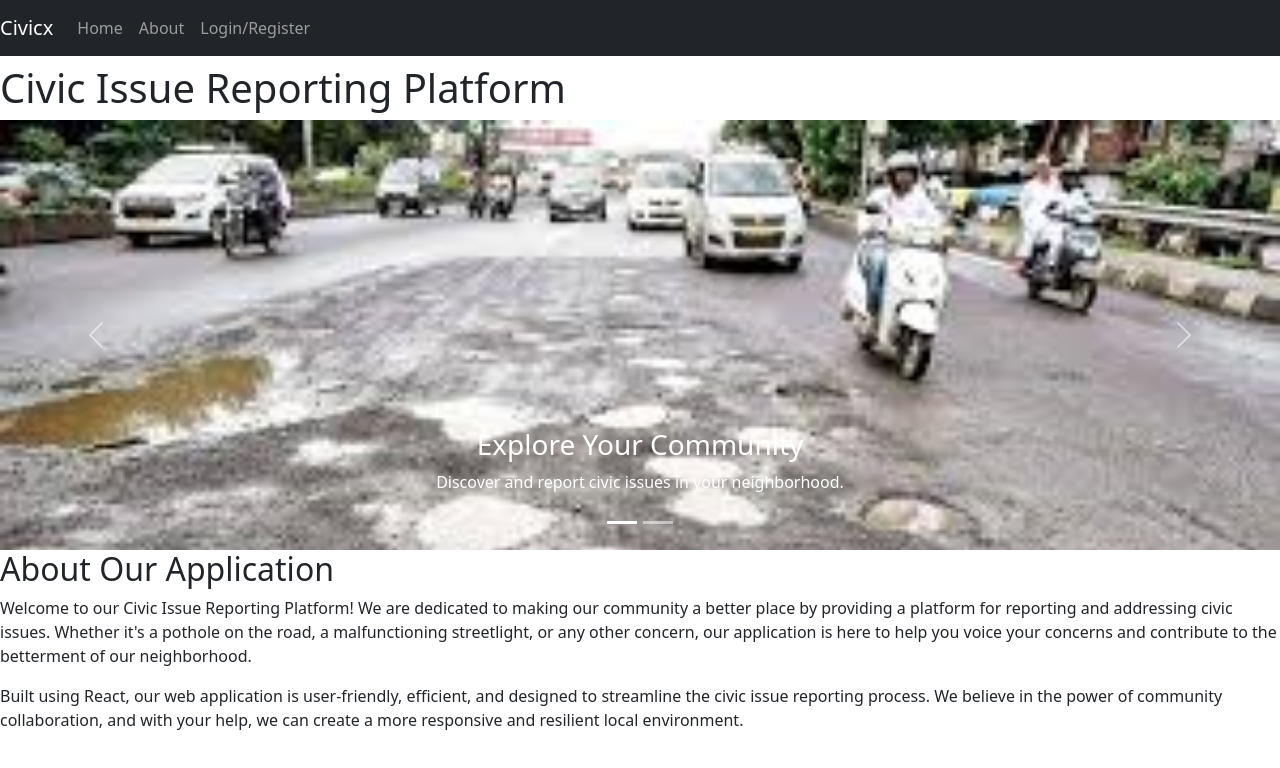
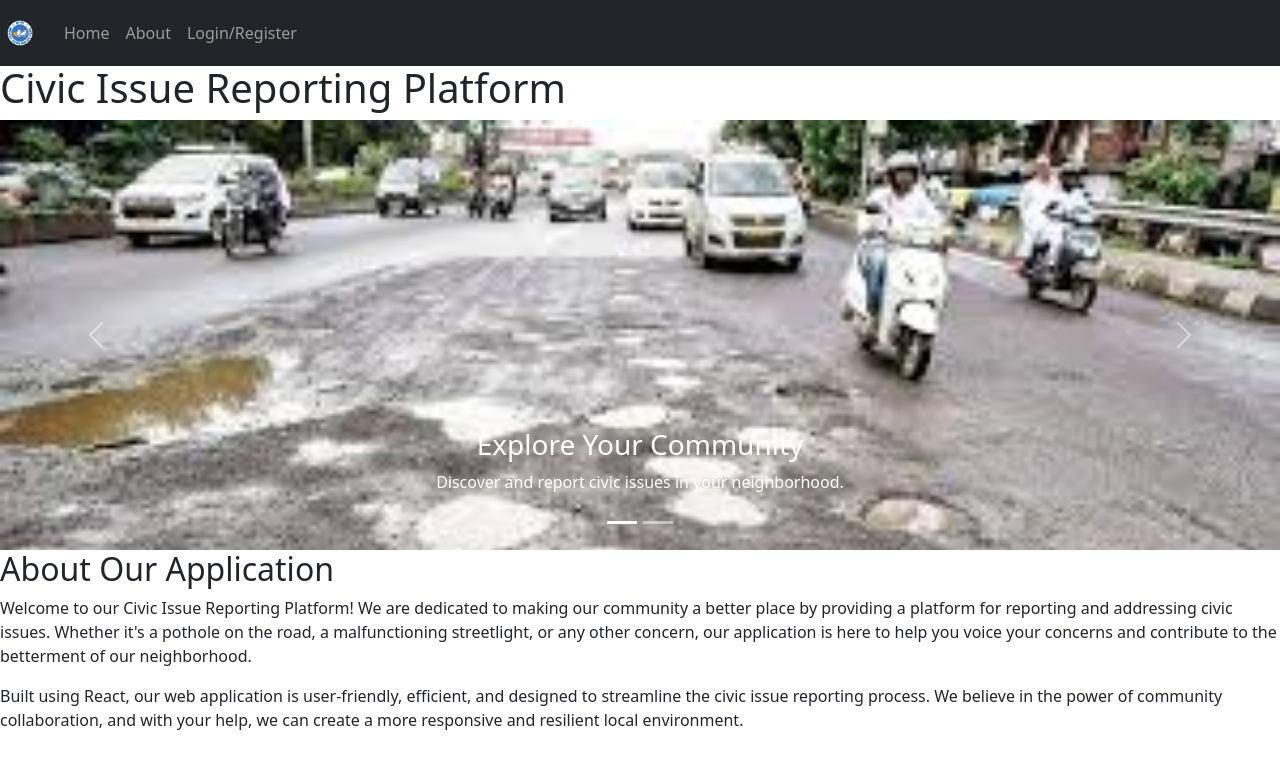
Before and after one commit to pardhasaradhichodey/Cloud_Computing_Project, a React (Create React App) app: page / in a window 1280 px wide. Shown: the top 768 px of the page. Built offline with nearby package versions, Linux system fonts and the light colour scheme.

Commit message:
Minor Bug Fix

```diff
--- a/public/index.html
+++ b/public/index.html
@@ -22,7 +22,7 @@
       work correctly both with client-side routing and a non-root public URL.
       Learn how to configure a non-root public URL by running `npm run build`.
     -->
-    <title>Civicx</title>
+    <title>Civix</title>
   </head>
   <body>
     <noscript>You need to enable JavaScript to run this app.</noscript>
--- a/src/AuthPage.js
+++ b/src/AuthPage.js
@@ -139,7 +139,7 @@
           }
         );
         navigate('/');
-
+        console.log(response);
       } catch (error) {
         console.error("Error during user registration:", error);
       }
--- a/src/NavigationBar.js
+++ b/src/NavigationBar.js
@@ -1,12 +1,20 @@
 // NavigationBar.js
 
-import React from 'react';
-import { Navbar, Nav } from 'react-bootstrap';
+import React from "react";
+import { Navbar, Nav } from "react-bootstrap";
 
 const NavigationBar = () => {
   return (
     <Navbar bg="dark" variant="dark" expand="lg" fixed="top">
-      <Navbar.Brand href="/">Civicx</Navbar.Brand>
+      <Navbar.Brand href="/">
+        <img
+          src="/civix.png"
+          width="40"
+          height="40"
+          className="d-inline-block align-top"
+          alt="React Bootstrap logo"
+        />
+      </Navbar.Brand>
       <Navbar.Toggle aria-controls="basic-navbar-nav" />
       <Navbar.Collapse id="basic-navbar-nav">
         <Nav className="ml-auto">
```
Also changed, not shown: public/civix.png (added).
